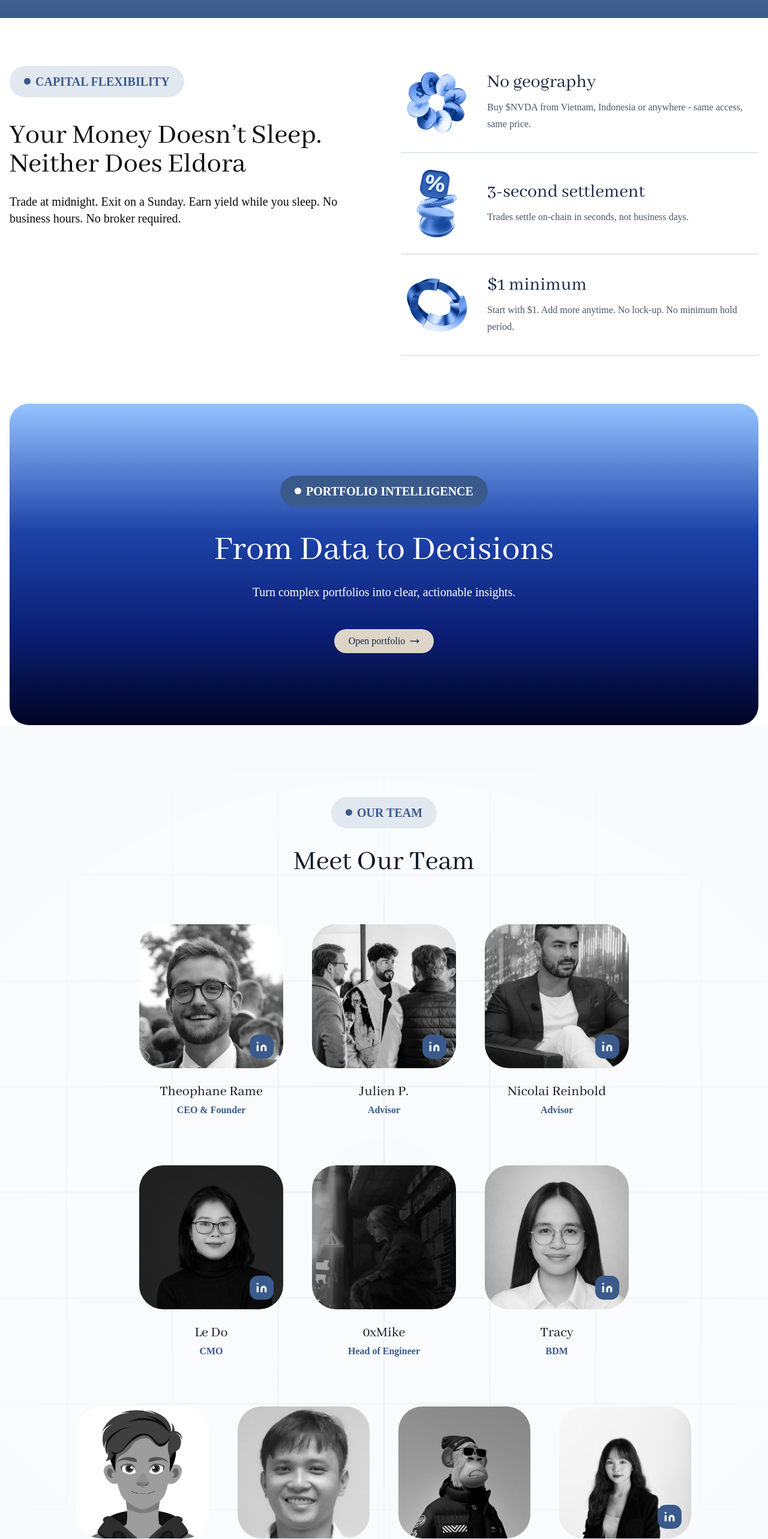
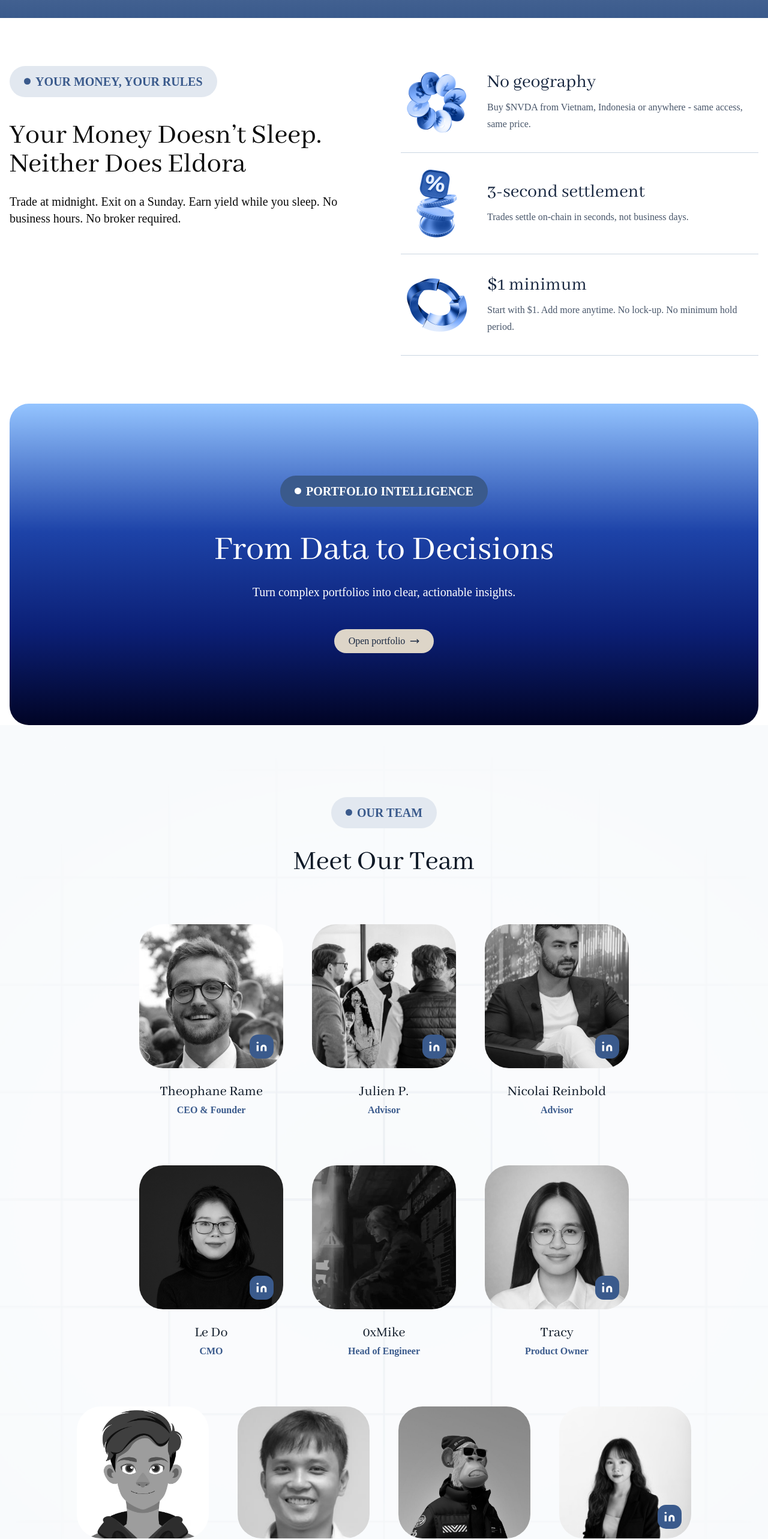
Before and after one commit to eldora-rwa/eldora-landing, a React (Vite) app: page / in a window 1280 px wide. Shown: the part 2280-4846 px from the top of the page at 60% size. Built offline with nearby package versions, Linux system fonts and the light colour scheme; a web font is replaced by a local one.

Commit message:
chore: update landingpage

```diff
--- a/src/constants/index.ts
+++ b/src/constants/index.ts
@@ -119,7 +119,7 @@
   },
   {
     name: "Tracy",
-    position: "BDM",
+    position: "Product Owner",
     image: tracy,
     url: "https://www.linkedin.com/in/tracy-pham-222485264/",
   },
@@ -137,13 +137,13 @@
   },
   {
     name: "Liam",
-    position: "Developer Engineer",
+    position: "Development & \nOperation Developer",
     image: liam,
     url: undefined,
   },
   {
     name: "Jason Hoang",
-    position: "Developer Engineer",
+    position: "Frontend Developer",
     image: jason,
     url: undefined,
   },
--- a/src/pages/EldoraPage/index.tsx
+++ b/src/pages/EldoraPage/index.tsx
@@ -2,7 +2,7 @@
 import x from "@/assets/icons/x.png";
 import discord from "@/assets/icons/discord.png";
 import telegram from "@/assets/icons/telegram.png";
-import medium from "@/assets/icons/medium.jpg";
+import youtube from "@/assets/icons/youtube.svg";
 import substack from "@/assets/icons/substack.png";
 import linkedin from "@/assets/icons/linkedin.png";
 import eldora from "@/assets/images/logo.svg";
@@ -577,14 +577,14 @@
 
           <div
             onClick={() =>
-              window.open("https://medium.com/@eldora_do", "_blank")
+              window.open("https://www.youtube.com/@eldoraglobal", "_blank")
             }
             className="rounded-full border border-accent lg:p-2 xl:p-3
                   p-3 hover:bg-accent active:bg-accent duration-200 cursor-pointer"
           >
             <img
               className="w-4 h-4 object-contain rounded-full"
-              src={medium}
+              src={youtube}
               alt="x"
             />
           </div>
--- a/src/pages/LandingPage.tsx
+++ b/src/pages/LandingPage.tsx
@@ -27,7 +27,7 @@
 import x from "@/assets/icons/x.svg";
 import discord from "@/assets/icons/discord.svg";
 import telegram from "@/assets/icons/telegram.svg";
-import medium from "@/assets/icons/medium.svg";
+import youtube from "@/assets/icons/youtube.svg";
 import { useNavigate } from "react-router";
 
 interface TeamMember {
@@ -477,7 +477,7 @@
       <section className="px-4 py-20">
         <div className="mx-auto grid max-w-7xl grid-cols-1 lg:grid-cols-2 gap-14">
           <div>
-            <SectionBadge text="CAPITAL FLEXIBILITY" />
+            <SectionBadge text="YOUR MONEY, YOUR RULES" />
             <h3 className="mt-10 font-eiko text-4xl lg:text-5xl">
               Your Money Doesn’t <br className="lg:hidden" />
               Sleep. Neither Does Eldora
@@ -673,7 +673,7 @@
             onClick={() => (window.location.href = "mailto:tracy@eldora.do")}
             className="py-2 px-6 flex gap-2 items-center"
           >
-            Contact for Integration
+            Become a partner
           </PrimaryButton>
         </div>
       </section>
@@ -806,7 +806,7 @@
         { icon: x, link: "https://x.com/eldoraglobal" },
         { icon: discord, link: "https://discord.gg/YhbyU5g64Y" },
         { icon: telegram, link: "https://t.me/Eldoracommunity" },
-        { icon: medium, link: "https://medium.com/@eldora_do" },
+        { icon: youtube, link: "https://www.youtube.com/@eldoraglobal" },
         { icon: substack, link: "https://substack.com/@eldora3" },
         {
           icon: linkedin,
```
Also changed, not shown: src/assets/icons/youtube.png (added), src/assets/icons/youtube.svg (added).
